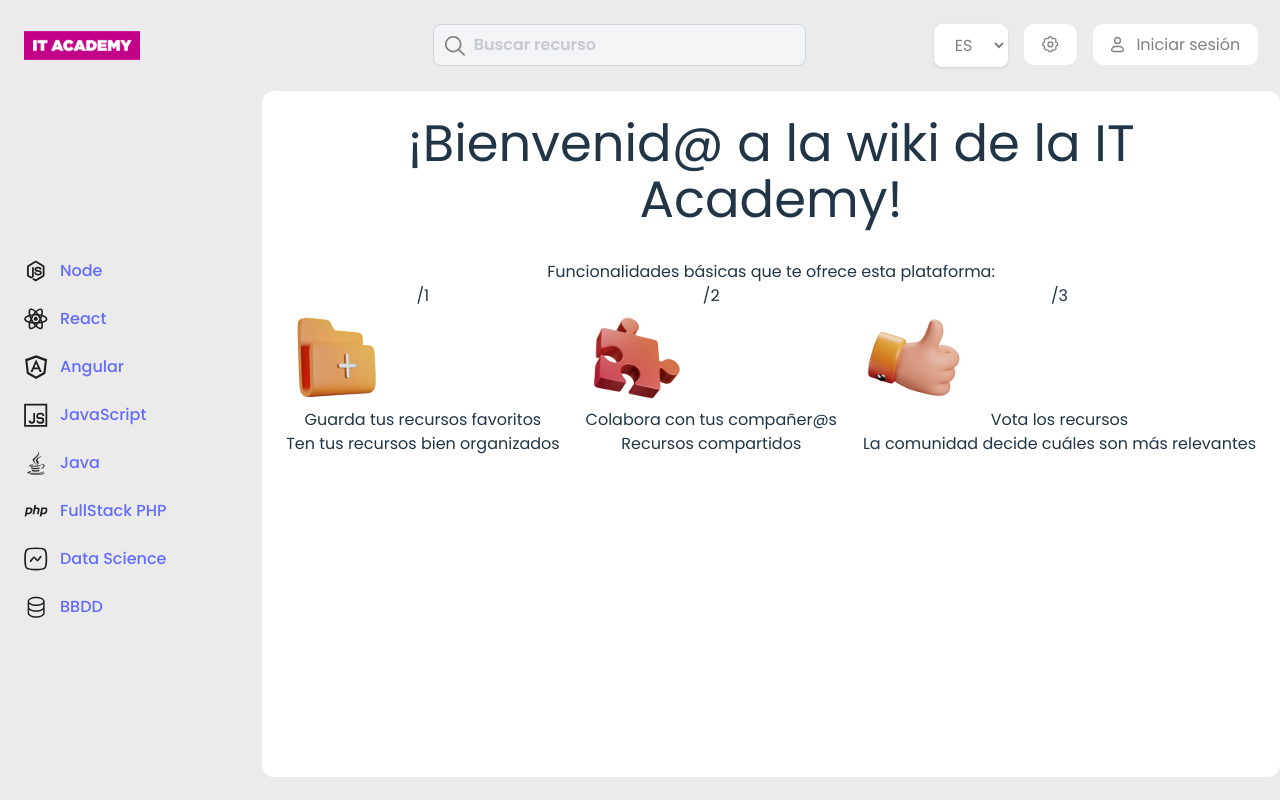
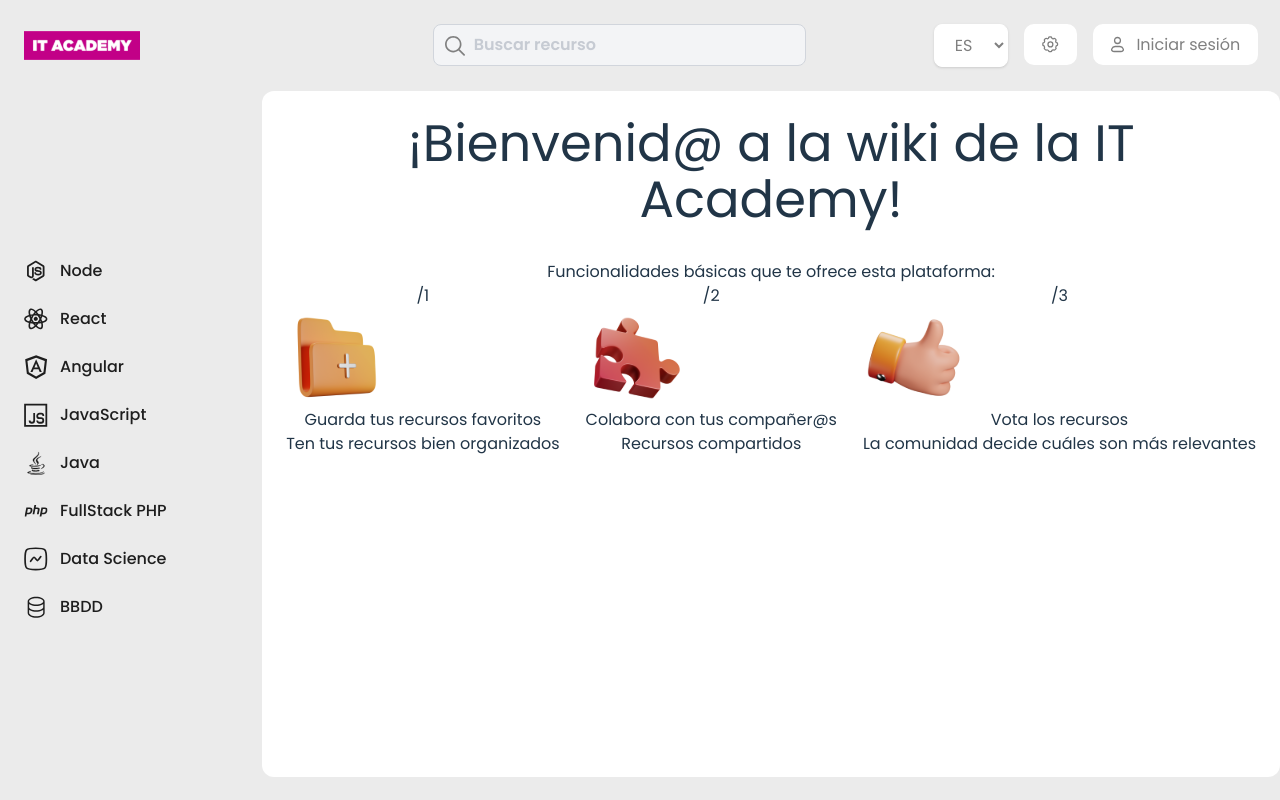
Before and after one commit to codingjordi/ita-wiki-frontend, a React (Vite) app: page / in a window 1280 px wide. Built offline with nearby package versions, Linux system fonts and the light colour scheme; no server answers.

Commit message:
changed colors of the menu of resources and added bull for the active menu

```diff
--- a/package.json
+++ b/package.json
@@ -14,7 +14,7 @@
   "dependencies": {
     "@hookform/resolvers": "^4.1.3",
     "@tailwindcss/vite": "^4.0.14",
-    "firebase": "^11.3.0",
+    "firebase": "^11.5.0",
     "react": "^19.0.0",
     "react-dom": "^19.0.0",
     "react-hook-form": "^7.54.2",
--- a/src/components/Layout/AsideComponent.tsx
+++ b/src/components/Layout/AsideComponent.tsx
@@ -6,7 +6,7 @@ import java from "../../assets/logo-java 1.svg";
 import php from "../../assets/logo-php 1.svg";
 import dataScience from "../../assets/data-science.svg";
 import bbdd from "../../assets/logo-bbdd 1.svg";
-import { Link } from "react-router";
+import { Link, useLocation } from "react-router";
 
 const AsideComponent = () => {
   const asideContent = [
@@ -20,13 +20,20 @@ const AsideComponent = () => {
     { icon: bbdd, label: "BBDD" },
   ];
 
+  const location = useLocation();
+  const currentPath = location.pathname;
+
   return (
     <aside className="flex p-6 items-center justify-center lg:block lg:w-80 lg:h-screen lg:max-h-[calc(100vh-90px)] lg:mt-36">
       <ul className="space-y-6">
         {asideContent.map((item, index) => (
           <li key={index} className="flex items-center space-x-3">
             <img src={item.icon} alt={item.label} className="w-6 h-6" />
-            <Link to={`/resources/${item.label}`}>{item.label}</Link>
+            <Link to={`/resources/${item.label}`}>
+              {currentPath === `/resources/${item.label}`
+                ? `• ${item.label}`
+                : item.label}
+            </Link>
           </li>
         ))}
       </ul>
--- a/src/index.css
+++ b/src/index.css
@@ -17,12 +17,12 @@
 
 a {
   font-weight: 500;
-  color: #646cff;
+  color: #1e1e1e;
   text-decoration: inherit;
 }
 
 a:hover {
-  color: #535bf2;
+  color: #b91879;
 }
 
 body {
```
Also changed, not shown: 2 other files (tests, documents, lock files or other folders).
